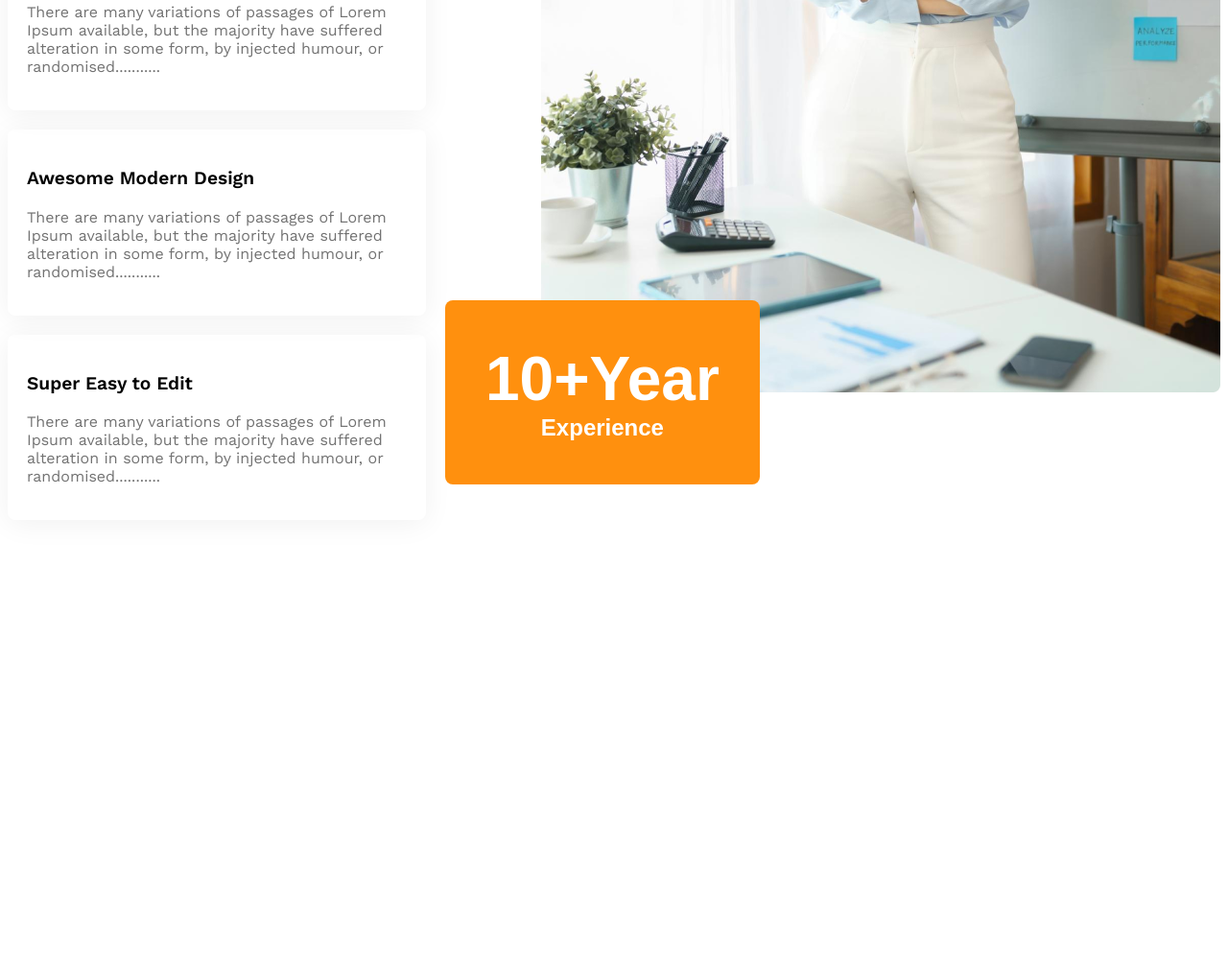
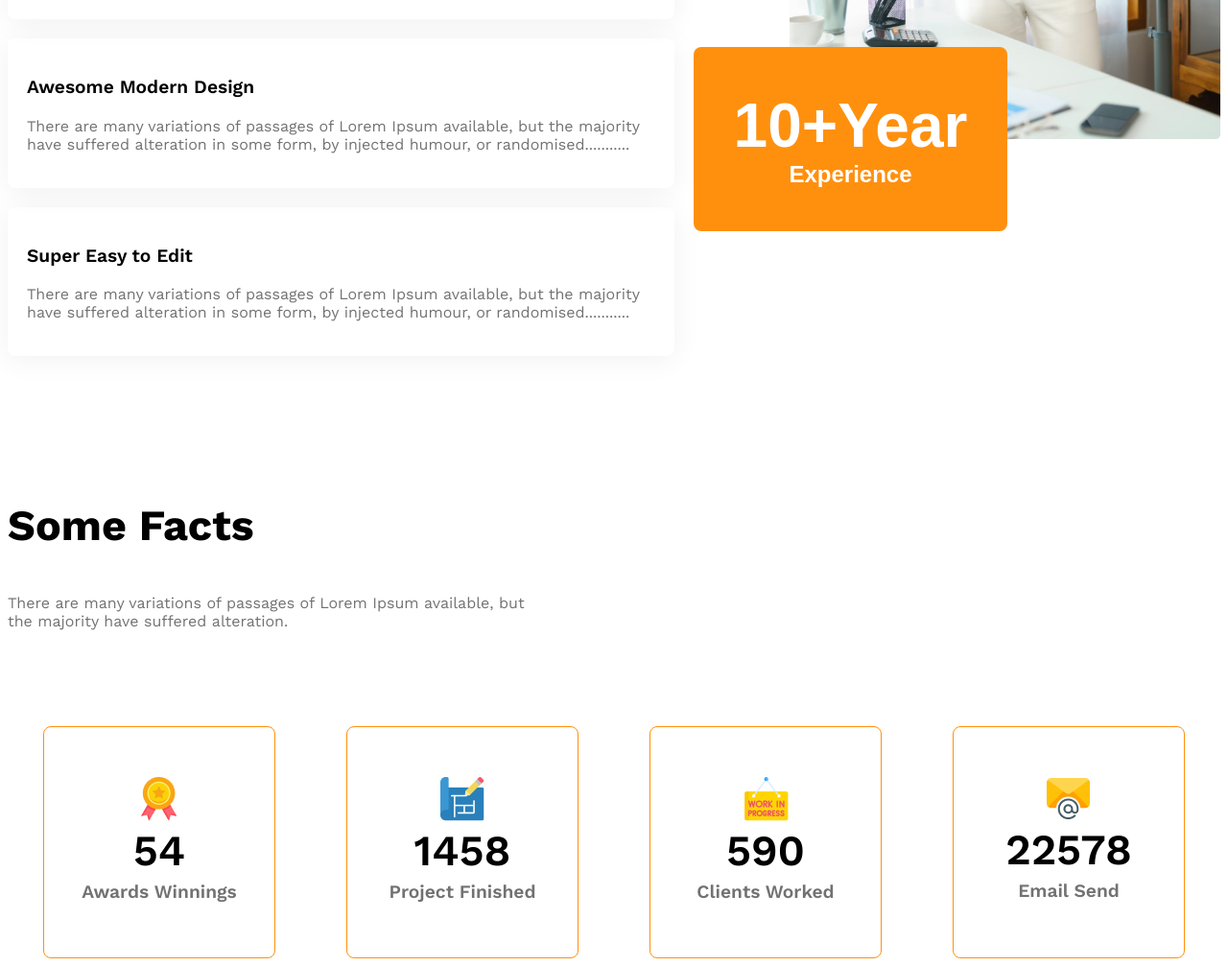
Before and after one commit to ssabunayeem/Web-practiceProject2-g3-architects, a plain HTML site: page index.html in a window 1280 px wide. Shown: the part 2722-3729 px from the top of the page at 96% size. Before the commit the page ends 3292 px from the top, so only its background shows below. Drawn offline with nearby package versions, Linux system fonts and the light colour scheme.

Commit message:
another section added

```diff
--- a/index.html
+++ b/index.html
@@ -108,8 +108,7 @@
                 </div>
             </div>
 
-            <div>
-
+            <div class="architect">
                 <img src="images/architect.png" alt="">
                 <button class="btn-primary" id="Experience-batch"><span class="Experience-year">10+Year</span> <br>
                     Experience</button>
@@ -117,6 +116,44 @@
             </div>
         </section>
 
+        <!-- Some Facts section -->
+
+        <section class="facts">
+            <h3 class="section-title">Some Facts</h3>
+            <p class="section-description text-gray">There are many variations of passages of Lorem Ipsum available, but
+                the
+                majority have suffered alteration.</p>
+
+            <div class="section-cards">
+                <div class="card">
+                    <div><img src="images/icons/ribon.png" alt="">
+                        <h3 class="card-number">54</h3>
+                        <p class="card-name text-gray">Awards Winnings</p>
+                    </div>
+                </div>
+                <div class="card">
+                    <div>
+                        <img src="images/icons/projects.png" alt="">
+                        <h3 class="card-number">1458</h3>
+                        <p class="card-name text-gray">Project Finished</p>
+                    </div>
+                </div>
+                <div class="card">
+                    <div>
+                        <img src="images/icons/customers.png" alt="">
+                        <h3 class="card-number">590</h3>
+                        <p class="card-name text-gray">Clients Worked</p>
+                    </div>
+                </div>
+                <div class="card">
+                    <div>
+                        <img src="images/icons/email.png" alt="">
+                        <h3 class="card-number">22578</h3>
+                        <p class="card-name text-gray">Email Send</p>
+                    </div>
+                </div>
+            </div>
+        </section>
 
     </main>
 
--- a/style.css
+++ b/style.css
@@ -153,6 +153,47 @@ main>section {
     font-size: 4rem;
 }
 
+.architect img {
+    width: 100%;
+}
+
+
+/* Some Facts section related styles */
+.section-description {
+    max-width: 540px;
+}
+
+.section-cards {
+    display: grid;
+    grid-template-columns: repeat(4, 1fr);
+    margin-top: 100px;
+    justify-items: center;
+}
+
+.card {
+    display: flex;
+    justify-content: center;
+    align-items: center;
+    text-align: center;
+    border-radius: 8px;
+    height: 240px;
+    width: 240px;
+
+    border: 1px solid #FF900E;
+}
+
+.card-number {
+    margin: 0;
+    font-size: 2.8rem;
+    font-weight: 600;
+}
+
+.card-name {
+    font-size: 1.2rem;
+    font-weight: 600;
+    margin: 5px;
+}
+
 /*  ------media query related style------ */
 
 /* -------mobile------ */
@@ -170,7 +211,8 @@ main>section {
     }
 
     .navbar,
-    .nav-links {
+    .nav-links,
+    .features-2 {
         flex-direction: column;
         gap: 15px;
         padding: 0;
@@ -191,10 +233,23 @@ main>section {
         flex-direction: column-reverse;
     }
 
-    .team-images {
+    .team-images,
+    .section-cards {
         display: grid;
         grid-template-columns: repeat(1, 1fr);
         gap: 24px;
     }
 
+    /* Features you will love & enjoy section styles */
+
+    #Experience-batch {
+        padding: 35px 50px;
+        font-size: 1rem;
+        margin-left: 0px;
+    }
+
+    .Experience-year {
+        font-size: 2.5rem;
+    }
+
 }
```
